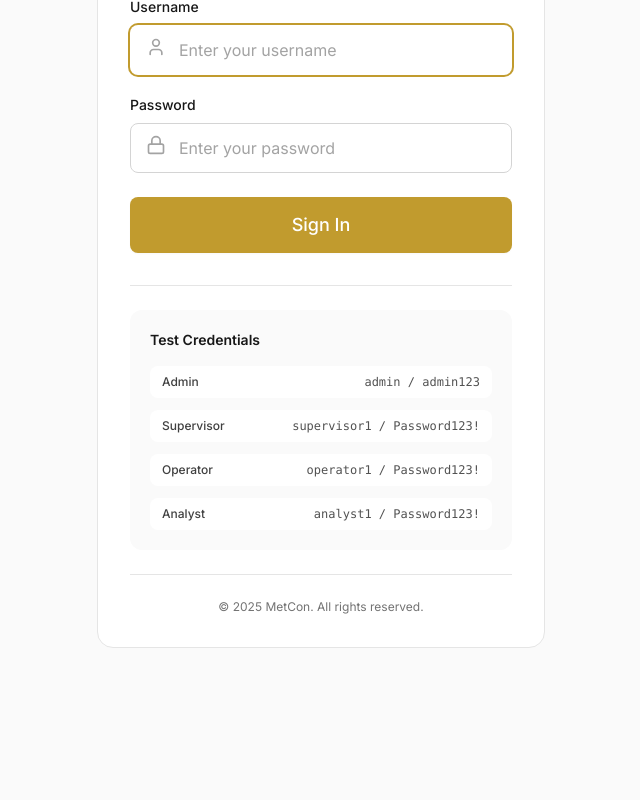
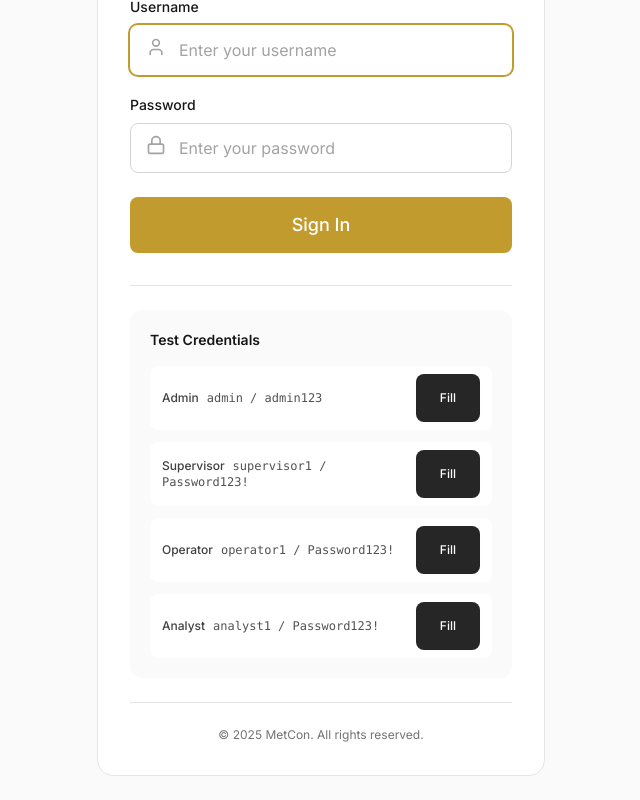
Before and after one commit to ChrisMareeFS/metcon-workflow-app, a React (Vite) app in the folder frontend/: page /login in a window 1280 px wide. Shown: the part 352-1152 px from the top of the page, without its empty margins (319-959 px from the left). Before the commit the page ends 1024 px from the top, so only its background shows below. Built offline with nearby package versions, Linux system fonts and the light colour scheme; no server answers.

Commit message:
Add Fill buttons to test credentials for quick login

```diff
--- a/frontend/src/pages/auth/Login.tsx
+++ b/frontend/src/pages/auth/Login.tsx
@@ -25,10 +25,17 @@ export default function Login() {
   const {
     register,
     handleSubmit,
+    setValue,
     formState: { errors },
   } = useForm<LoginForm>({
     resolver: zodResolver(loginSchema),
   });
+
+  const fillCredentials = (username: string, password: string) => {
+    setValue('username', username);
+    setValue('password', password);
+    setError(null); // Clear any previous errors
+  };
 
   const onSubmit = async (data: LoginForm) => {
     setIsLoading(true);
@@ -129,22 +136,66 @@ export default function Login() {
                   Test Credentials
                 </h3>
               <div className="space-y-3 text-xs">
-                <div className="flex justify-between items-center py-2 px-3 bg-white rounded-lg">
-                  <span className="font-medium text-gray-700">Admin</span>
-                  <span className="font-mono text-gray-600">admin / admin123</span>
+                <div className="flex justify-between items-center gap-3 py-2 px-3 bg-white rounded-lg">
+                  <div className="flex-1">
+                    <span className="font-medium text-gray-700">Admin</span>
+                    <span className="font-mono text-gray-600 ml-2">admin / admin123</span>
                   </div>
-                <div className="flex justify-between items-center py-2 px-3 bg-white rounded-lg">
-                  <span className="font-medium text-gray-700">Supervisor</span>
-                  <span className="font-mono text-gray-600">supervisor1 / Password123!</span>
+                  <Button
+                    type="button"
+                    variant="secondary"
+                    size="sm"
+                    onClick={() => fillCredentials('admin', 'admin123')}
+                    className="text-xs px-3 py-1.5 btn-touch"
+                  >
+                    Fill
+                  </Button>
+                </div>
+                <div className="flex justify-between items-center gap-3 py-2 px-3 bg-white rounded-lg">
+                  <div className="flex-1">
+                    <span className="font-medium text-gray-700">Supervisor</span>
+                    <span className="font-mono text-gray-600 ml-2">supervisor1 / Password123!</span>
                   </div>
-                <div className="flex justify-between items-center py-2 px-3 bg-white rounded-lg">
-                  <span className="font-medium text-gray-700">Operator</span>
-                  <span className="font-mono text-gray-600">operator1 / Password123!</span>
+                  <Button
+                    type="button"
+                    variant="secondary"
+                    size="sm"
+                    onClick={() => fillCredentials('supervisor1', 'Password123!')}
+                    className="text-xs px-3 py-1.5 btn-touch"
+                  >
+                    Fill
+                  </Button>
+                </div>
+                <div className="flex justify-between items-center gap-3 py-2 px-3 bg-white rounded-lg">
+                  <div className="flex-1">
+                    <span className="font-medium text-gray-700">Operator</span>
+                    <span className="font-mono text-gray-600 ml-2">operator1 / Password123!</span>
                   </div>
-                <div className="flex justify-between items-center py-2 px-3 bg-white rounded-lg">
-                  <span className="font-medium text-gray-700">Analyst</span>
-                  <span className="font-mono text-gray-600">analyst1 / Password123!</span>
+                  <Button
+                    type="button"
+                    variant="secondary"
+                    size="sm"
+                    onClick={() => fillCredentials('operator1', 'Password123!')}
+                    className="text-xs px-3 py-1.5 btn-touch"
+                  >
+                    Fill
+                  </Button>
+                </div>
+                <div className="flex justify-between items-center gap-3 py-2 px-3 bg-white rounded-lg">
+                  <div className="flex-1">
+                    <span className="font-medium text-gray-700">Analyst</span>
+                    <span className="font-mono text-gray-600 ml-2">analyst1 / Password123!</span>
                   </div>
+                  <Button
+                    type="button"
+                    variant="secondary"
+                    size="sm"
+                    onClick={() => fillCredentials('analyst1', 'Password123!')}
+                    className="text-xs px-3 py-1.5 btn-touch"
+                  >
+                    Fill
+                  </Button>
+                </div>
                 </div>
               </div>
             </div>
```
